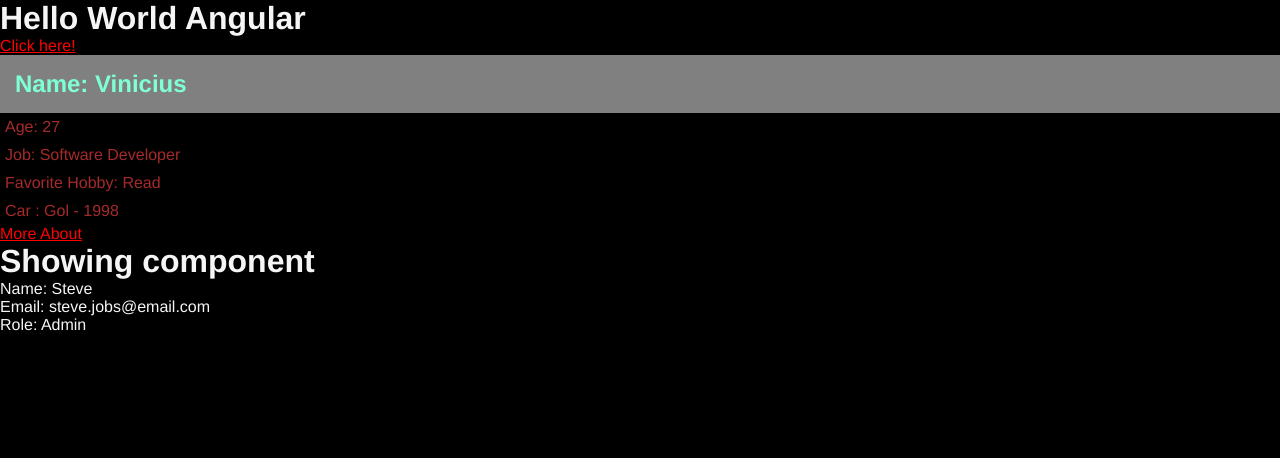
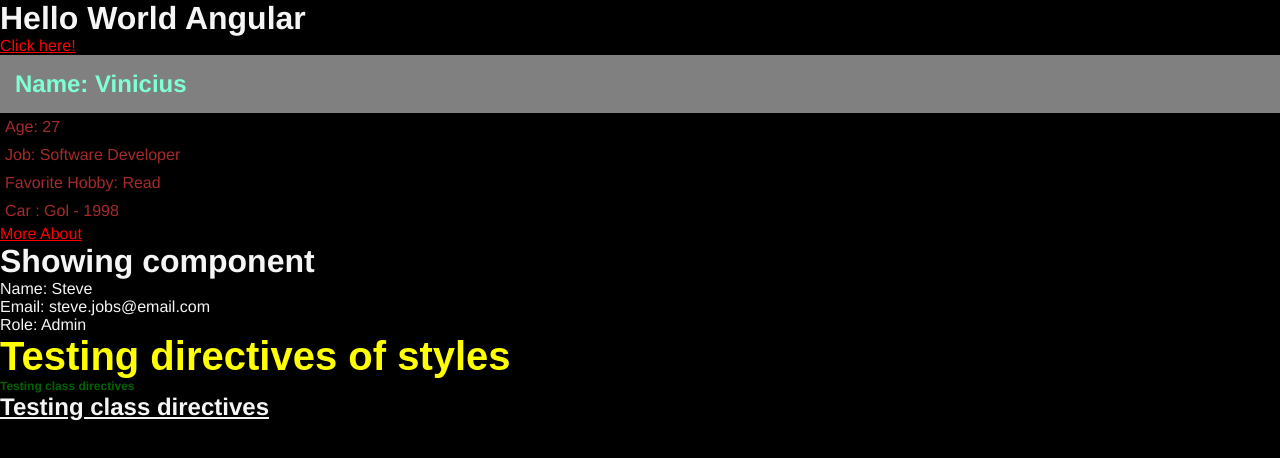
Before and after one commit to vinifoga/angular-learning, an Angular app: page / in a window 1280 px wide. Shown: the top 458 px of the page. Built offline with nearby package versions, Linux system fonts and the light colour scheme.

Commit message:
working with directives

```diff
--- a/src/app/app.component.html
+++ b/src/app/app.component.html
@@ -4,3 +4,4 @@
 </div>
 <app-first-component></app-first-component>
 <app-parent-data [name] = "userName" [userData]="userData"></app-parent-data>
+<app-directives></app-directives>
--- a/src/app/app.module.ts
+++ b/src/app/app.module.ts
@@ -4,12 +4,14 @@
 import { AppComponent } from './app.component';
 import { FirstComponentComponent } from './components/first-component/first-component.component';
 import { ParentDataComponent } from './componets/parent-data/parent-data.component';
+import { DirectivesComponent } from './components/directives/directives.component';
 
 @NgModule({
   declarations: [
     AppComponent,
     FirstComponentComponent,
-    ParentDataComponent
+    ParentDataComponent,
+    DirectivesComponent
   ],
   imports: [
     BrowserModule
--- /dev/null
+++ b/src/app/components/directives/directives.component.css
@@ -0,0 +1,11 @@
+.small-title {
+    font-size: 12px;
+}
+
+.green-title {
+    color: darkgreen;
+}
+
+.underscore-title {
+    text-decoration: underline;
+}
--- /dev/null
+++ b/src/app/components/directives/directives.component.html
@@ -0,0 +1,4 @@
+<h2 [ngStyle]="{'font-size': size + 'px', 'font-family' : font, color : color}">Testing directives of styles</h2>
+
+<h2 [ngClass]="class">Testing class directives</h2>
+<h2 [ngClass]="underscore">Testing class directives</h2>
--- /dev/null
+++ b/src/app/components/directives/directives.component.ts
@@ -0,0 +1,17 @@
+import { Component } from '@angular/core';
+
+@Component({
+  selector: 'app-directives',
+  templateUrl: './directives.component.html',
+  styleUrls: ['./directives.component.css']
+})
+export class DirectivesComponent {
+  size = 40;
+  font = 'Arial';
+  color = 'Yellow';
+
+  class = ['green-title', 'small-title'];
+
+  underscore = 'underscore-title';
+
+}
```
Also changed, not shown: 1 other file (tests, documents, lock files or other folders).
